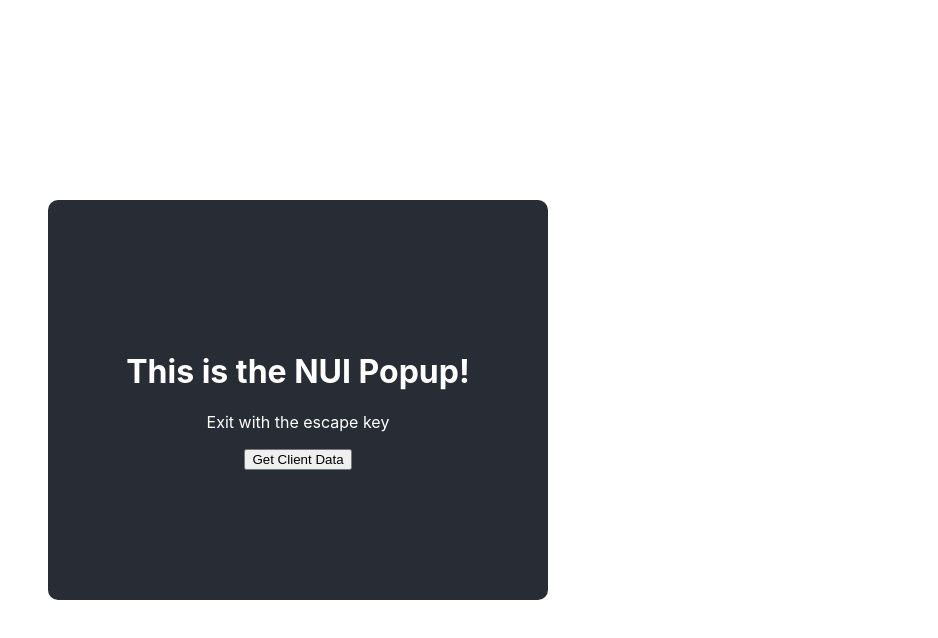
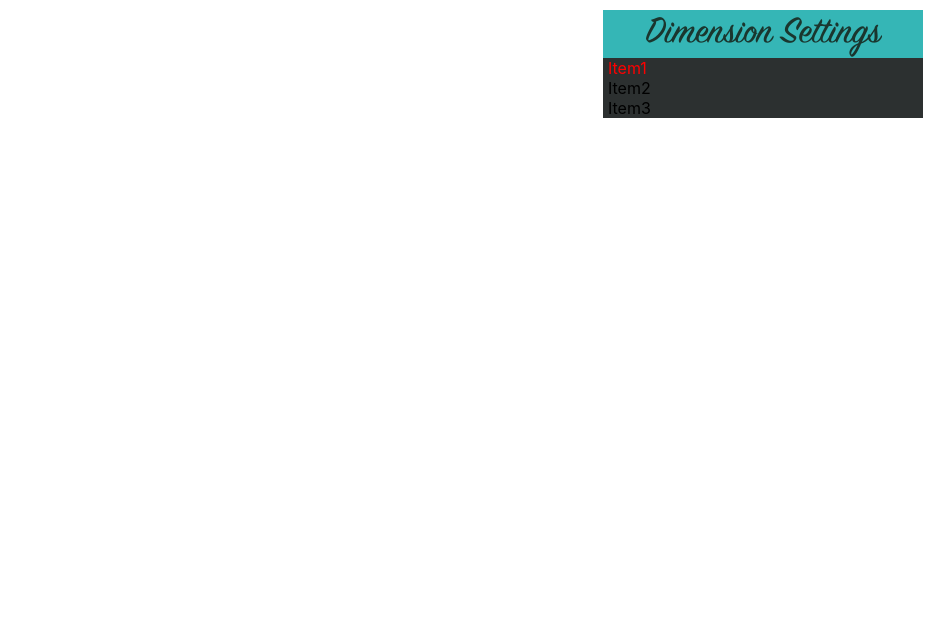
Before and after one commit to Muu79/FiveM-Dimensions, a React (Create React App) app in the folder web/: page / in a window 1280 px wide. Shown: the top 638 px of the page, without its empty margins (342-1280 px from the left). Built offline with nearby package versions, Linux system fonts and the light colour scheme.

Commit message:
Added Menu Ui

```diff
--- a/web/src/components/App.tsx
+++ b/web/src/components/App.tsx
@@ -2,6 +2,7 @@ import React, {useState} from 'react';
 import './App.css'
 import {debugData} from "../utils/debugData";
 import {fetchNui} from "../utils/fetchNui";
+import Menu from './Menu/Menu';
 
 // This will set the NUI to visible if we are
 // developing in browser
@@ -48,15 +49,8 @@ const App: React.FC = () => {
   }
 
   return (
-    <div className="nui-wrapper">
-      <div className='popup-thing'>
-        <div>
-          <h1>This is the NUI Popup!</h1>
-          <p>Exit with the escape key</p>
-          <button onClick={handleGetClientData}>Get Client Data</button>
-          {clientData && <ReturnClientDataComp data={clientData} />}
-        </div>
-      </div>
+    <div>
+      <Menu />
     </div>
   );
 }
--- /dev/null
+++ b/web/src/components/Menu/Menu.css
@@ -0,0 +1,45 @@
+
+.menu-wrapper{
+    width: 25%;
+    max-width: 350px;
+    min-width: max-content;
+    height: fit-content;
+    max-height: 35%;
+    background-color: rgba(35, 35, 35, 0.6);
+    position: absolute;
+    top: 10px;
+    right: 15px;
+  }
+
+  .menu-header{
+    height: 20%;
+    width: 100%;
+    background-color: hsl(180, 55%, 46%);
+    text-align: center;
+    align-items: center;
+    align-content: center;
+  }
+
+  .menu-body{
+    display: flex;
+    flex-direction: column;
+    width: 100%;
+    height: fit-content;
+  }
+
+  .menu-item{
+    padding-left: 5px;
+    background-color: rgba(26, 31, 31, 0.811);
+  }
+
+  #h1{
+    width: 100%;
+    height: 50%;
+    text-align: center;
+    color: rgb(26, 54, 46);
+
+    position: relative;
+    top: 10%;
+    bottom: 25%;
+    font-size: 2.5rem;
+  }
--- /dev/null
+++ b/web/src/components/Menu/Menu.tsx
@@ -0,0 +1,92 @@
+import './Menu.css';
+import '../../css/fonts.css'
+import MenuItem from './MenuItem';
+import { useEffect, useReducer, useState } from 'react';
+
+const initialState = { selectedIndex: 0 };
+
+const reducer = (state: { selectedIndex: number; }, action: { type: any; payload?: any; }) => {
+    switch (action.type) {
+        case 'arrowUp':
+            return {
+                selectedIndex:
+                    state.selectedIndex !== 0 ? state.selectedIndex - 1 : menuItems.length - 1,
+            };
+        case 'arrowDown':
+            return {
+                selectedIndex:
+                    state.selectedIndex !== menuItems.length - 1 ? state.selectedIndex + 1 : 0,
+            };
+        case 'select':
+            return { selectedIndex: action.payload };
+        default:
+            throw new Error();
+    }
+};
+
+const useKeyPress = (targetKey: any) => {
+    const [keyPressed, setKeyPressed] = useState(false);
+    useEffect(() => {
+        const downHandler = ({ key }: { key: any }) => {
+            if (key === targetKey) {
+                setKeyPressed(true);
+            }
+        };
+
+        const upHandler = ({ key }: { key: any }) => {
+            if (key === targetKey) {
+                setKeyPressed(false);
+            }
+        };
+
+        window.addEventListener('keydown', downHandler);
+        window.addEventListener('keyup', upHandler);
+
+        return () => {
+            window.removeEventListener('keydown', downHandler);
+            window.removeEventListener('keyup', upHandler);
+        };
+    }, [targetKey]);
+
+    return keyPressed;
+};
+
+const menuItems = [
+    { name: 'Item1', cb: null },
+    { name: 'Item2', cb: null },
+    { name: 'Item3', cb: null }
+]
+
+const Menu: React.FC = (props) => {
+    const arrowUpPressed = useKeyPress('ArrowUp');
+    const arrowDownPressed = useKeyPress('ArrowDown');
+    const [state, dispatch] = useReducer(reducer, initialState);
+
+    useEffect(() => {
+        if (arrowUpPressed) {
+            dispatch({ type: 'arrowUp' });
+        }
+    }, [arrowUpPressed]);
+
+    useEffect(() => {
+        if (arrowDownPressed) {
+            dispatch({ type: 'arrowDown' });
+        }
+    }, [arrowDownPressed]);
+
+    return (<div className='menu-wrapper'>
+        <div className='menu-header'><span id='h1' className='house-script'>Dimension Settings</span></div>
+        <div className='menu-body' >{
+            [...menuItems.map((v, i) =>
+                <MenuItem title={v.name} key={i} onClick={() => {
+                    dispatch({ type: 'select', payload: i });
+                }} style={{
+                    cursor: 'pointer',
+                    color: i === state.selectedIndex ? 'red' : 'black',
+                }} />
+            )]
+        }</div>
+    </div>)
+}
+
+export default Menu;
--- /dev/null
+++ b/web/src/components/Menu/MenuItem.tsx
@@ -0,0 +1,3 @@
+export default function MenuItem(props: any) {
+    return(<div className="menu-item"><a onClick={props.onClick} style={props.style}><div>{props.title}</div></a></div>);
+}
```
Also changed, not shown: 1 other file (tests, documents, lock files or other folders).
